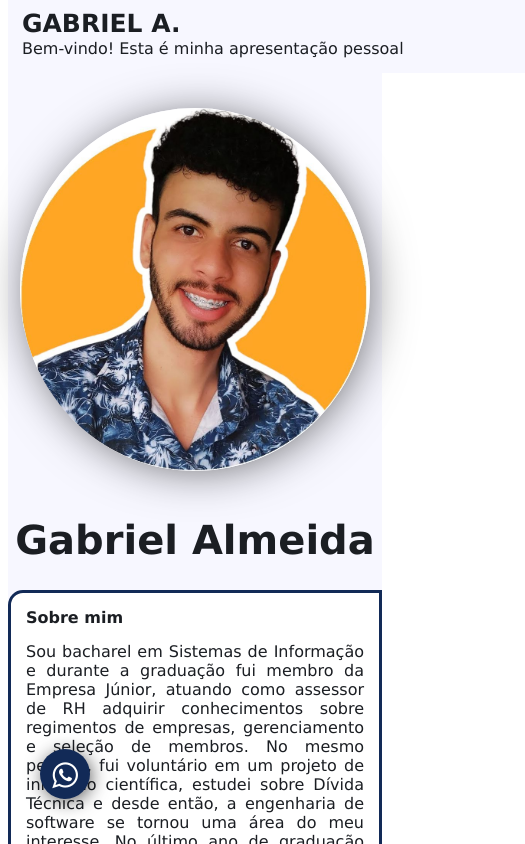
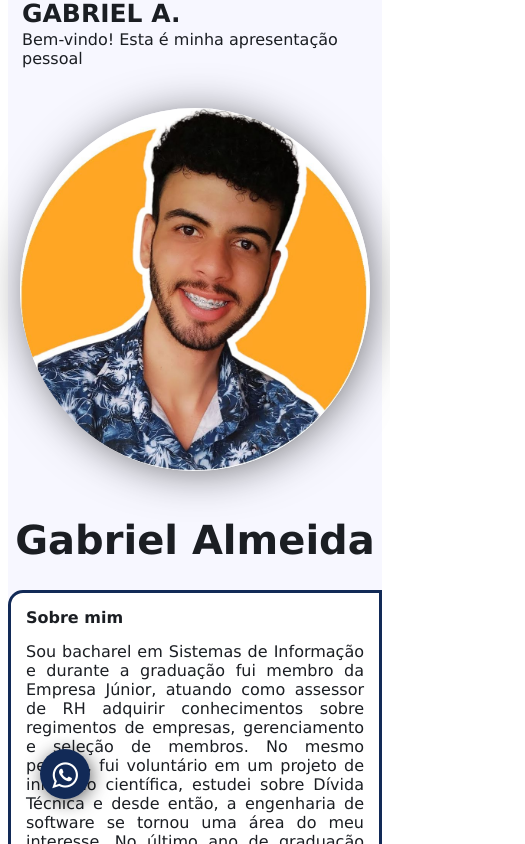
Before and after one commit to gabriellalmeida/minha-apresentacao-pessoal-project, an Angular app: page / in a window 390 px wide. Shown: the top 844 px of the page, 525 px wide, since content can reach past the window. Built offline with nearby package versions, Linux system fonts and the light colour scheme.

Commit message:
Update app.component.html

```diff
--- a/src/app/app.component.html
+++ b/src/app/app.component.html
@@ -1,7 +1,7 @@
 <style>
     header {
         display: flex;
-        width: 900px;
+        max-width: 900px;
         height: 80px;
         align-items: center;
         margin: auto;
@@ -127,7 +127,7 @@
 
     @media(max-width: 992px) {
         header {
-            max-width: 517px;
+
         }
 
         header .cabecalho {
```
